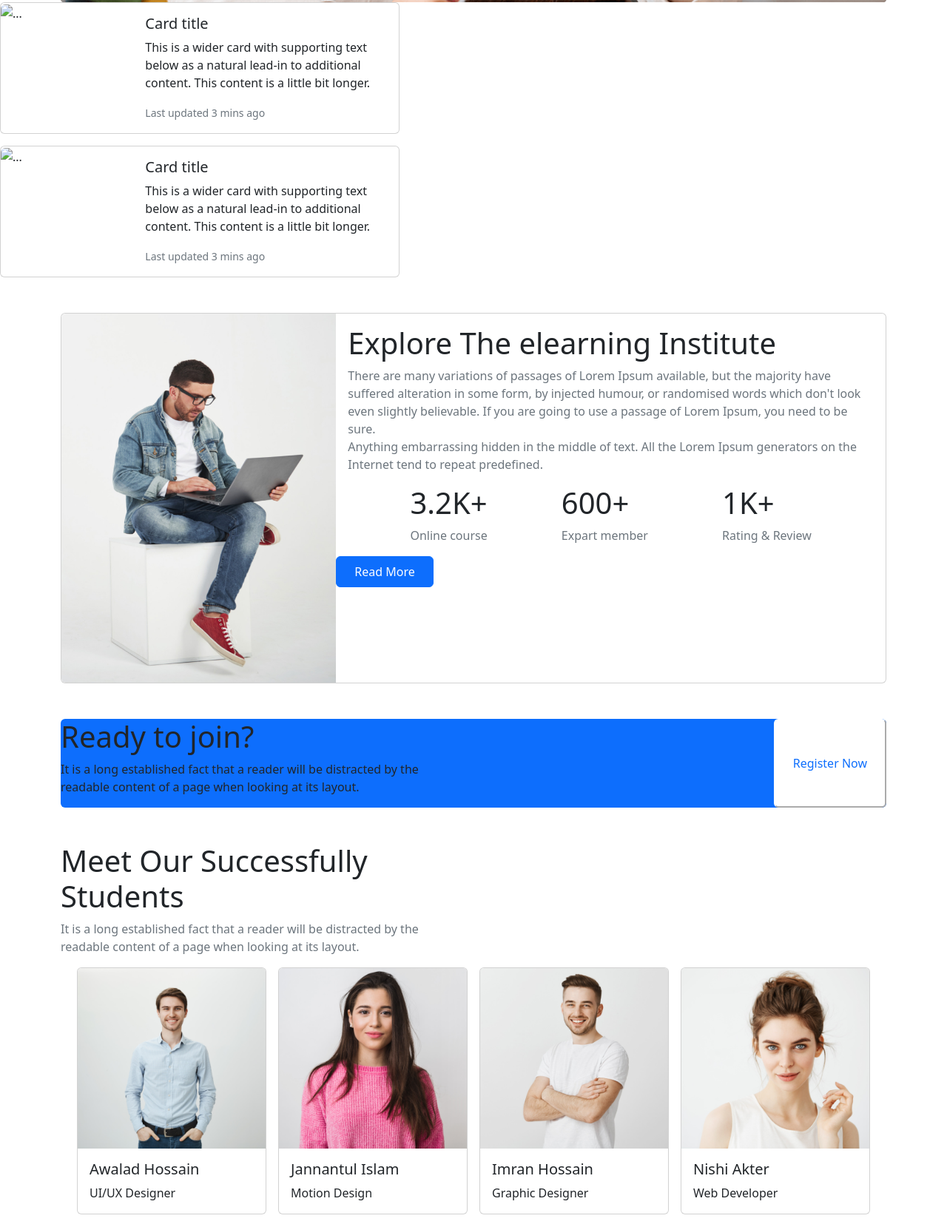
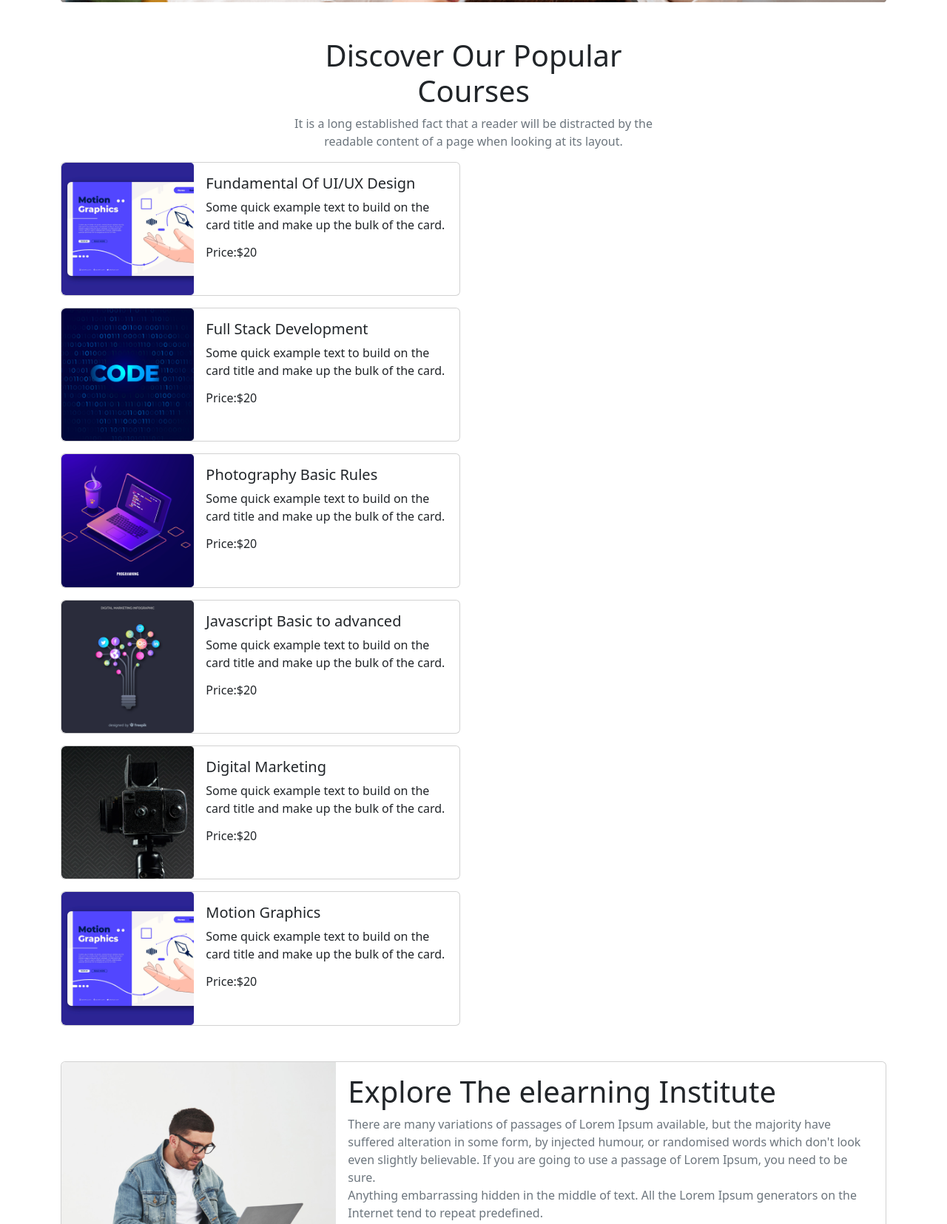
Before and after one commit to mog084001/edtech-website-assignment, a plain HTML site: page index.html in a window 1280 px wide. Shown: the part 721-2376 px from the top of the page at 74% size. Drawn offline with nearby package versions, Linux system fonts and the light colour scheme.

Commit message:
Added popular course

```diff
--- a/index.html
+++ b/index.html
@@ -101,18 +101,25 @@
         </div>
     </section>
     <!-- Our popular course -->
-    <section>
+    <section class="container mt-5">
+        <div class="text-center">
+            <h1>Discover Our Popular <br> Courses</h1>
+            <p class="text-secondary">It is a long established fact that a reader will be distracted by the <br>
+                readable
+                content of a page when looking at its layout.</p>
+        </div>
+        <div class="grid-column-templete">
             <div class="card mb-3" style="max-width: 540px;">
                 <div class="row g-0">
                     <div class="col-md-4">
-                    <img src="..." class="img-fluid rounded-start" alt="...">
+                        <img src="/course/course-6.png" class="img-fluid rounded-start" alt="...">
                     </div>
                     <div class="col-md-8">
                         <div class="card-body">
-                        <h5 class="card-title">Card title</h5>
-                        <p class="card-text">This is a wider card with supporting text below as a natural lead-in to
-                            additional content. This content is a little bit longer.</p>
-                        <p class="card-text"><small class="text-muted">Last updated 3 mins ago</small></p>
+                            <h5 class="card-title">Fundamental Of UI/UX Design</h5>
+                            <p class="card-text">Some quick example text to build on the card title
+                                and make up the bulk of the card.</p>
+                            <h6>Price:$20</h6>
                         </div>
                     </div>
                 </div>
@@ -120,18 +127,81 @@
             <div class="card mb-3" style="max-width: 540px;">
                 <div class="row g-0">
                     <div class="col-md-4">
-                    <img src="..." class="img-fluid rounded-start" alt="...">
+                        <img src="/course/course-2.png" class="img-fluid rounded-start" alt="...">
                     </div>
                     <div class="col-md-8">
                         <div class="card-body">
-                        <h5 class="card-title">Card title</h5>
-                        <p class="card-text">This is a wider card with supporting text below as a natural lead-in to
-                            additional content. This content is a little bit longer.</p>
-                        <p class="card-text"><small class="text-muted">Last updated 3 mins ago</small></p>
+                            <h5 class="card-title">Full Stack Development</h5>
+                            <p class="card-text">Some quick example text to build on the card title
+                                and make up the bulk of the card.</p>
+                            <h6>Price:$20</h6>
                         </div>
                     </div>
                 </div>
             </div>
+            <div class="card mb-3" style="max-width: 540px;">
+                <div class="row g-0">
+                    <div class="col-md-4">
+                        <img src="/course/course-3.png" class="img-fluid rounded-start" alt="...">
+                    </div>
+                    <div class="col-md-8">
+                        <div class="card-body">
+                            <h5 class="card-title">Photography Basic Rules</h5>
+                            <p class="card-text">Some quick example text to build on the card title
+                                and make up the bulk of the card.</p>
+                            <h6>Price:$20</h6>
+                        </div>
+                    </div>
+                </div>
+            </div>
+            <div class="card mb-3" style="max-width: 540px;">
+                <div class="row g-0">
+                    <div class="col-md-4">
+                        <img src="/course/course-4.png" class="img-fluid rounded-start" alt="...">
+                    </div>
+                    <div class="col-md-8">
+                        <div class="card-body">
+                            <h5 class="card-title">Javascript Basic to advanced</h5>
+                            <p class="card-text">Some quick example text to build on the card title
+                                and make up the bulk of the card.</p>
+                            <h6>Price:$20</h6>
+                        </div>
+                    </div>
+                </div>
+            </div>
+            <div class="card mb-3" style="max-width: 540px;">
+                <div class="row g-0">
+                    <div class="col-md-4">
+                        <img src="/course/course-5.png" class="img-fluid rounded-start" alt="...">
+                    </div>
+                    <div class="col-md-8">
+                        <div class="card-body">
+                            <h5 class="card-title">Digital Marketing</h5>
+                            <p class="card-text">Some quick example text to build on the card title
+                                and make up the bulk of the card.</p>
+                            <h6>Price:$20</h6>
+                        </div>
+                    </div>
+                </div>
+            </div>
+            <div class="card mb-3" style="max-width: 540px;">
+                <div class="row g-0">
+                    <div class="col-md-4">
+                        <img src="/course/course-6.png" class="img-fluid rounded-start" alt="...">
+                    </div>
+                    <div class="col-md-8">
+                        <div class="card-body">
+                            <h5 class="card-title">Motion Graphics</h5>
+                            <p class="card-text">Some quick example text to build on the card title
+                                and make up the bulk of the card.</p>
+                            <h6>Price:$20</h6>
+                        </div>
+                    </div>
+                </div>
+            </div>
+
+        </div>
+
     </section>
     <!-- Explore The elearning Institute -->
     <section class="container mt-5">
@@ -168,31 +238,40 @@
                             <p class="text-secondary"> Rating & Review </p>
                         </div>
                     </div>
+                    <div class="text-center">
                         <button type="button" class="btn btn-primary px-4 py-2">Read More</button>
+                    </div>
                 </div>
             </div>
         </div>
     </section>
     <!-- Ready for join -->
-    <section class="container w-100 h-75 mt-5">
-        <div class="bg-primary  rounded d-flex justify-content-between">
+    <section class="container mt-5">
+        <div class="bg-primary rounded">
             <div class="ml-2">
-                <h1>Ready to join?</h1>
-                <p>It is a long established fact that a reader will be distracted by the <br>
-                    readable content of a page when looking at its layout.</p>
+                <h1 class="text-white px-5 pt-5">Ready to join?</h1>
+                <p class="text-white  px-5 pt-2">It is a long established fact that a reader will be distracted by the
+                    <br>
+                    readable content of a page when looking at its layout.
+                </p>
             </div>
 
-            <button type="button" class="text-primary bg-white rounded border-white px-4 py-2">Register Now</button>
+            <a class="text-decoration-none" href="">
+                <div class="d-grid gap-2 d-md-flex justify-content-md-end">
+                    <button class=" btn text-primary bg-white me-md-2" type="button">Register Now</button>
+                </div>
+            </a>
+
         </div>
     </section>
     <!-- Successfully student part -->
     <section class="container mt-5">
-        <div class="">
+        <div class="px-2">
             <h1> Meet Our Successfully <br>Students </h1>
             <p class="text-secondary">It is a long established fact that a reader will be distracted by the <br>
                 readable content of a page when looking at its layout.</p>
         </div>
-        <div class="d-flex justify-content-center align-items-center gap-3">
+        <div class="d-flex justify-content-evenly align-items-center gap-3">
             <div class="card" style="width: 16rem;">
                 <img src="/student/student-1.png" class="card-img-top" alt="...">
                 <div class="card-body">
```
Lines whose indentation alone changed are shown as unchanged.
